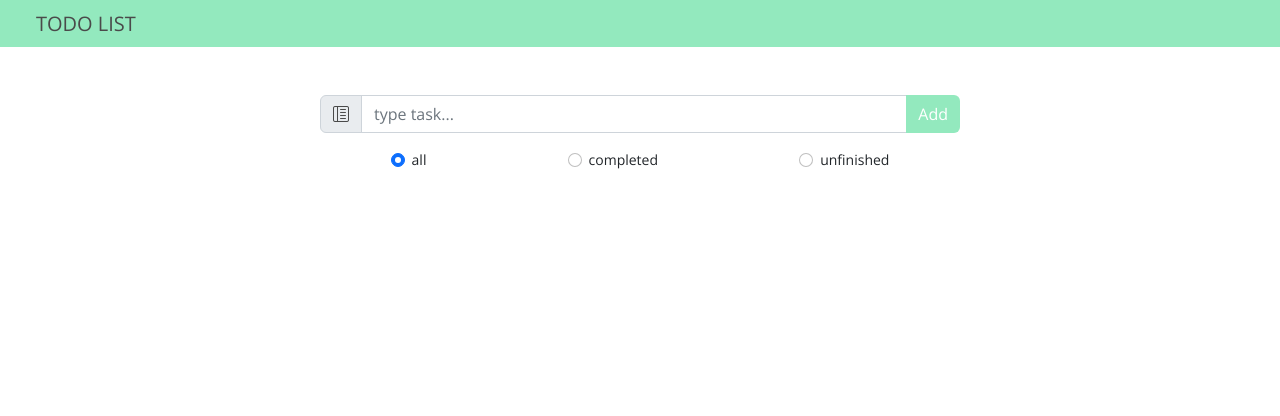
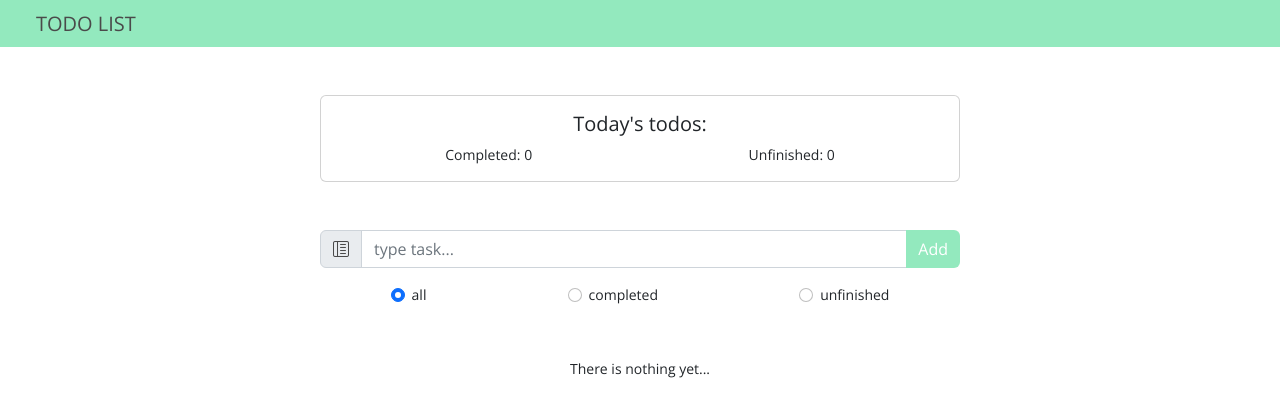
Before and after one commit to kaamosdao/todo-list-test-task, a React app: page / in a window 1280 px wide. Shown: the top 416 px of the page. Built offline with nearby package versions, Linux system fonts and the light colour scheme.

Commit message:
add task counter

```diff
--- a/index.html
+++ b/index.html
@@ -4,7 +4,7 @@
     <meta charset="UTF-8" />
     <meta http-equiv="X-UA-Compatible" content="IE=edge" />
     <meta name="viewport" content="width=device-width, initial-scale=1.0" />
-    <title>TODO LIST</title>
+    <title>TODO APP</title>
   </head>
   <body class="body">
     <header class="page-header">
--- a/src/App.tsx
+++ b/src/App.tsx
@@ -3,9 +3,11 @@ import { Provider } from 'react-redux';
 import store from './slices/index';
 import TodoHandler from './components/TodoHandler';
 import TodoList from './components/TodoList';
+import TodoCounter from './components/TodoCounter';
 
 const App: React.FC = () => (
   <Provider store={store}>
+    <TodoCounter />
     <TodoHandler />
     <TodoList />
   </Provider>
--- /dev/null
+++ b/src/components/TodoCounter.tsx
@@ -0,0 +1,32 @@
+import React from 'react';
+import filterTasks from '../filterTasks';
+import { useAppSelector } from '../hooks/hooks';
+import { ITask } from '../interfaces';
+import { tasksSelectors } from '../slices/tasksSlice';
+
+const TodoCounter: React.FC = () => {
+  const tasks: ReadonlyArray<ITask> = useAppSelector(tasksSelectors.selectAll);
+  return (
+    <div className="card w-50 mx-auto mt-5">
+      <div className="card-body">
+        <h5 className="card-title text-center">Today&apos;s todos:</h5>
+        <div className="counter d-flex justify-content-around">
+          <div className="counter__completed">
+            <p className="card-text">
+              Completed:&nbsp;
+              {filterTasks(tasks, 'completed').length}
+            </p>
+          </div>
+          <div className="counter__unfinished">
+            <p className="card-text">
+              Unfinished:&nbsp;
+              {filterTasks(tasks, 'unfinished').length}
+            </p>
+          </div>
+        </div>
+      </div>
+    </div>
+  );
+};
+
+export default TodoCounter;
--- a/src/components/TodoList.tsx
+++ b/src/components/TodoList.tsx
@@ -1,20 +1,17 @@
 import React from 'react';
+import filterTasks from '../filterTasks';
 import { useAppSelector } from '../hooks/hooks';
-import { ITask } from '../interfaces';
+import { ITask, ITaskStatus } from '../interfaces';
 import { tasksSelectors } from '../slices/tasksSlice';
 import TodoItem from './TodoItem';
 
-const filterTasks = (tasks: ReadonlyArray<ITask>, filterType: string) => {
-  if (filterType === 'all') {
-    return tasks;
-  }
-  return tasks.filter((task) => task.status === filterType);
-};
-
 const TodoList: React.FC = () => {
   const tasks: ReadonlyArray<ITask> = useAppSelector(tasksSelectors.selectAll);
-  const filterType: string = useAppSelector((state) => state.filter.type);
+  const filterType: ITaskStatus = useAppSelector((state) => state.filter.type);
   const filteredTasks = filterTasks(tasks, filterType);
+  if (tasks.length === 0) {
+    return <p className="text-center">There is nothing yet...</p>;
+  }
   return (
     <ul className="list-group todo-list w-75 mx-auto">
       {filteredTasks.map((task: ITask) => (
--- /dev/null
+++ b/src/filterTasks.ts
@@ -0,0 +1,10 @@
+import { ITask, ITaskStatus } from './interfaces';
+
+const filterTasks = (tasks: ReadonlyArray<ITask>, filterType: ITaskStatus) => {
+  if (filterType === 'all') {
+    return tasks;
+  }
+  return tasks.filter((task) => task.status === filterType);
+};
+
+export default filterTasks;
--- a/src/interfaces.ts
+++ b/src/interfaces.ts
@@ -14,7 +14,7 @@ export interface ITask {
 }
 
 export interface IFilter {
-  readonly type: string;
+  readonly type: ITaskStatus;
 }
 
 export interface IFormValue {
--- a/src/slices/filterSlice.ts
+++ b/src/slices/filterSlice.ts
@@ -1,5 +1,5 @@
 import { createSlice, PayloadAction } from '@reduxjs/toolkit';
-import { IFilter } from '../interfaces';
+import { IFilter, ITaskStatus } from '../interfaces';
 
 const initialState: IFilter = {
   type: 'all',
@@ -9,7 +9,7 @@ const filterSlice = createSlice({
   name: 'tasks',
   initialState,
   reducers: {
-    updateFilter: (state, action: PayloadAction<string>) => {
+    updateFilter: (state, action: PayloadAction<ITaskStatus>) => {
       state.type = action.payload;
     },
   },
```
